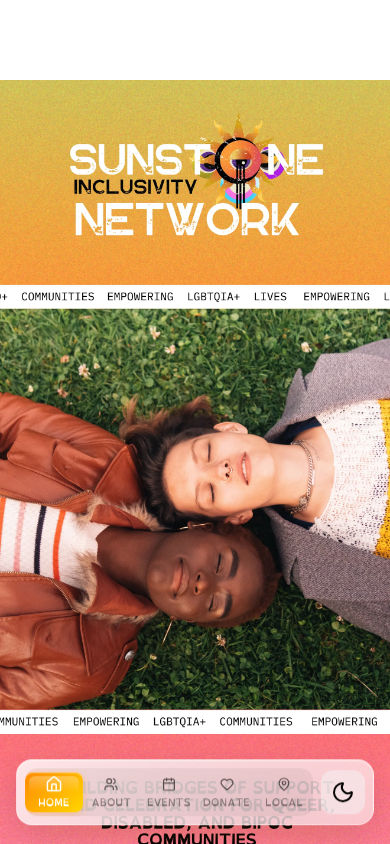
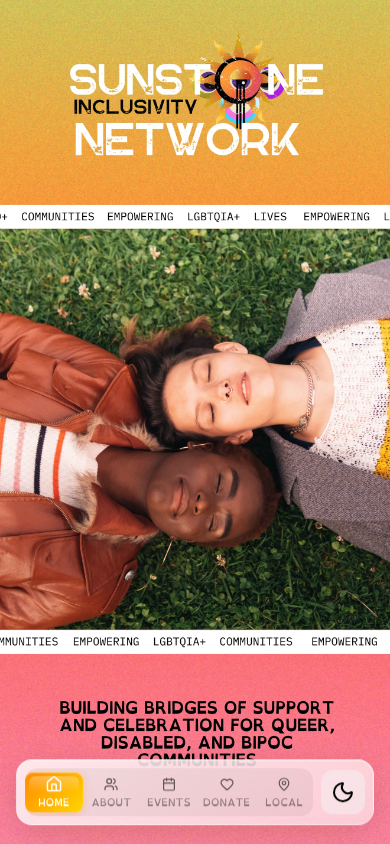
Before and after one commit to JoJoGatito/next-of-SIN, a Next.js app: page / in a window 390 px wide. Shown: the top 844 px of the page. Built offline with nearby package versions, Linux system fonts and the light colour scheme.

Commit message:
Remove empty bar at top of page
- Removed pt-20 md:pt-24 from main element that was creating unnecessary space
- Navigation is fixed/floating so doesn't need padding reservation
- Hero section now starts at the very top of the viewport

```diff
--- a/app/layout.tsx
+++ b/app/layout.tsx
@@ -59,7 +59,7 @@ export default function RootLayout({
           disableTransitionOnChange
         >
           <Navigation />
-          <main id="main" className="flex-grow pt-20 md:pt-24 pb-16 md:pb-0">
+          <main id="main" className="flex-grow pb-16 md:pb-0">
             {children}
           </main>
           <Footer />
```
